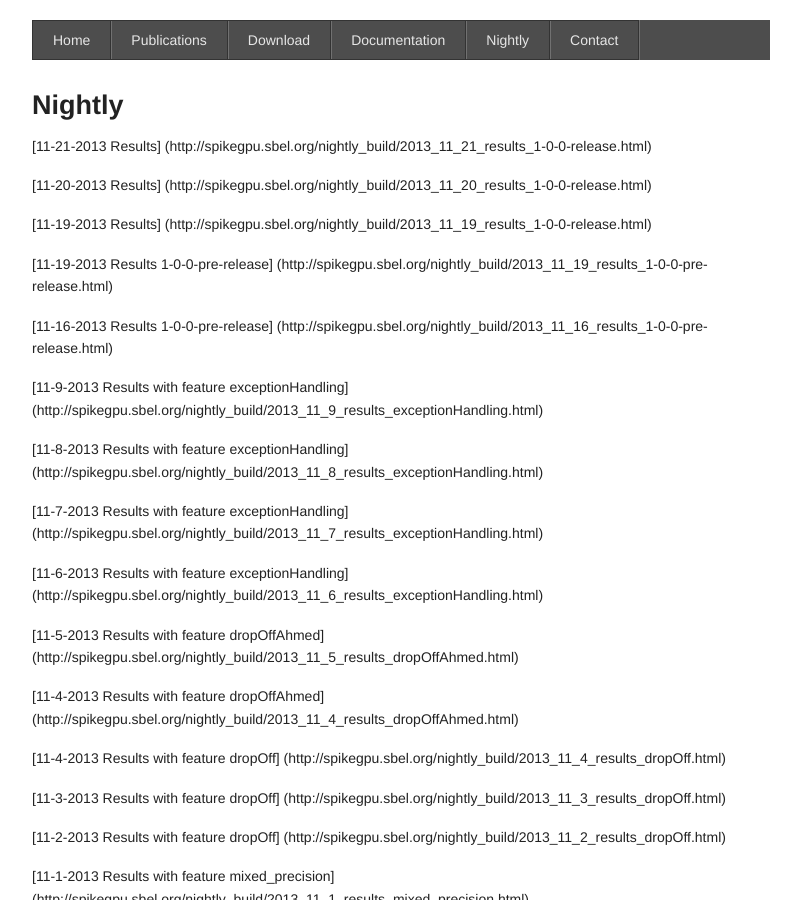
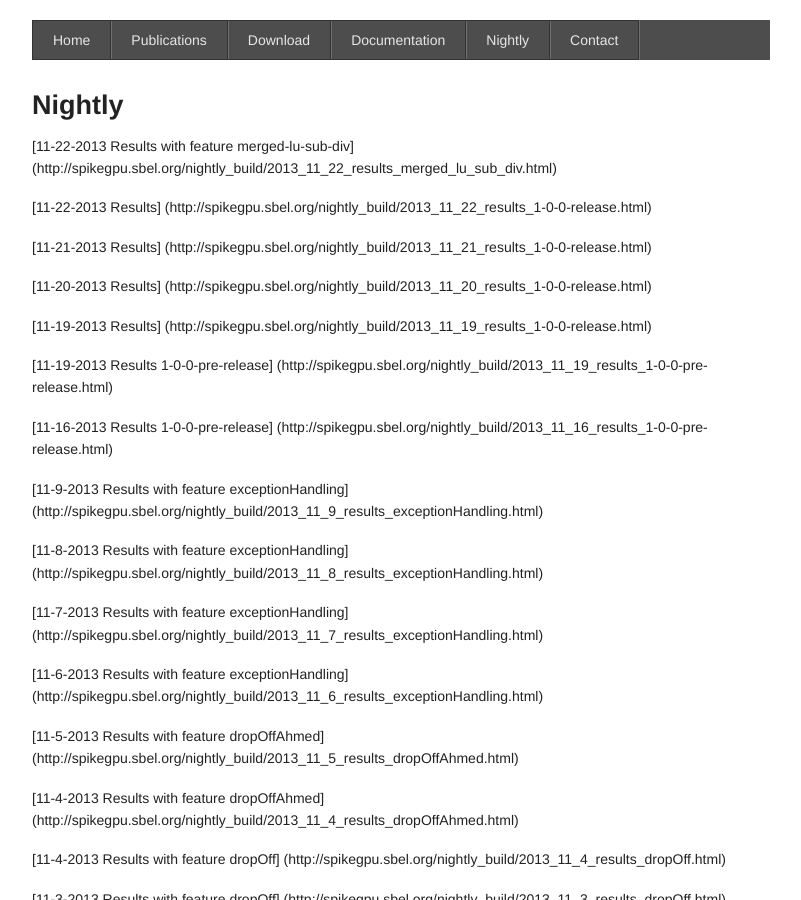
Before and after one commit to spikegpu/spikegpu.github.io, a Jekyll site: the page built from nightly_build/index.md, in a window 1280 px wide and 900 px high. Shown: the whole window, without its empty margins (239-1040 px from the left). Built offline with Jekyll 4.4.1, drawn with Linux system fonts in a browser that asks for light colours; Markdown is read by kramdown in place of the engine named in the settings; some of the changed text lies outside the part shown.

Commit message:
Reorder displaying

```diff
--- a/nightly_build/index.md
+++ b/nightly_build/index.md
@@ -5,6 +5,10 @@ title: Nightly
 
 ### Nightly
 
+
+[11-22-2013 Results with feature merged-lu-sub-div] (http://spikegpu.sbel.org/nightly_build/2013_11_22_results_merged_lu_sub_div.html)
+
+[11-22-2013 Results] (http://spikegpu.sbel.org/nightly_build/2013_11_22_results_1-0-0-release.html)
 
 [11-21-2013 Results] (http://spikegpu.sbel.org/nightly_build/2013_11_21_results_1-0-0-release.html)
 
```
Also changed, not shown: other parts of nightly_build/index.md (+0 -4 lines).
